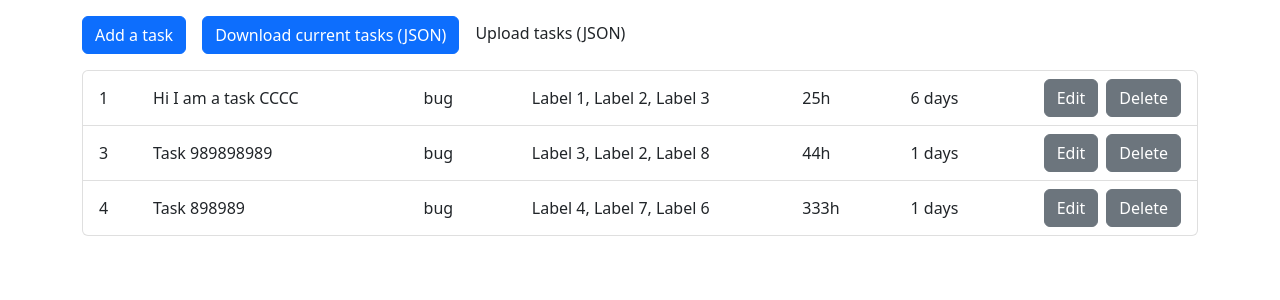
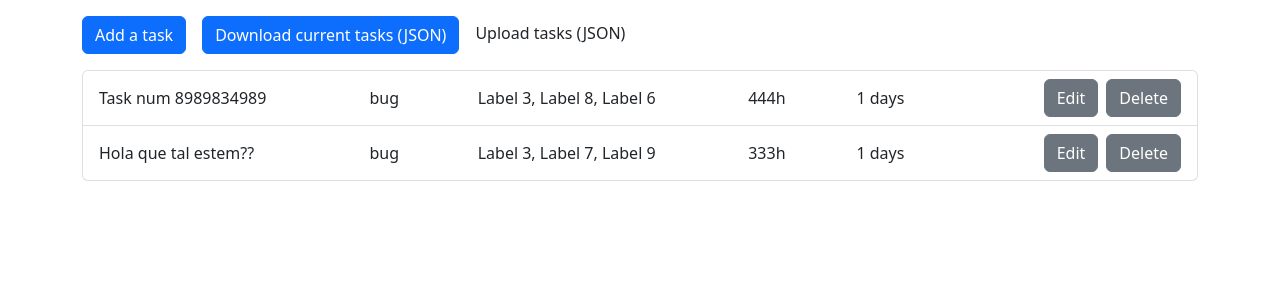
Before and after one commit to Xalsar/task-administrator, a Next.js app: page / in a window 1280 px wide. Shown: the top 300 px of the page. Built offline with nearby package versions, Linux system fonts and the light colour scheme.

Commit message:
Add id generator

```diff
--- a/data/tasks.json
+++ b/data/tasks.json
@@ -1 +1 @@
-[{"id":1,"name":"Hi I am a task CCCC","type":"bug","labels":[1,2,3],"timeSpend":25,"daysList":["2023-04-29T00:25:19.524Z","2023-04-29T00:25:19.524Z","2023-04-29T00:25:19.524Z","2023-04-29T00:25:19.524Z","2023-04-29T00:25:19.524Z","2023-04-29T00:25:19.524Z"]},{"name":"Task 989898989","type":"bug","labels":[3,2,8],"timeSpend":44,"daysList":["2023-04-11T00:00:00.000Z"],"id":3},{"name":"Task 898989","type":"bug","labels":[4,7,6],"timeSpend":333,"daysList":["2023-04-12T00:00:00.000Z"],"id":4}]
+[{"name":"Task num 8989834989","type":"bug","labels":[3,8,6],"timeSpend":444,"daysList":["2023-04-18T00:00:00.000Z"],"id":"lh20hym2v6kqrz868x"},{"name":"Hola que tal estem??","type":"bug","labels":[3,7,9],"timeSpend":333,"daysList":["2023-04-12T00:00:00.000Z"],"id":"lh20ixg7z4ch0pn6yii"}]
--- a/src/containers/TasksList/TasksList.module.scss
+++ b/src/containers/TasksList/TasksList.module.scss
@@ -9,19 +9,19 @@
 
   & > div {
     &:nth-child(1) {
-      width: 5%;
+      width: 25%;
     }
 
     &:nth-child(2) {
+      width: 10%;
+    }
+
+    &:nth-child(3) {
       width: 25%;
     }
 
-    &:nth-child(3) {
+    &:nth-child(4) {
       width: 10%;
-    }
-
-    &:nth-child(4) {
-      width: 25%;
     }
 
     &:nth-child(5) {
@@ -29,10 +29,6 @@
     }
 
     &:nth-child(6) {
-      width: 10%;
-    }
-
-    &:nth-child(7) {
       margin-left: auto;
     }
   }
--- a/src/containers/TasksList/TasksList.tsx
+++ b/src/containers/TasksList/TasksList.tsx
@@ -84,7 +84,6 @@ const TasksList = ({ startingTasks }: Props) => {
             <ListGroup>
               {tasksList.map((task: Task, index: number) => (
                 <ListGroup.Item className={classes.taskItem} key={index}>
-                  <div>{task.id}</div>
                   <div>{task.name}</div>
                   <div>{task.type}</div>
                   <div>{getLabelNamesFromIds(task.labels).join(", ")}</div>
--- a/src/containers/TasksList/hooks/use-tasksList.ts
+++ b/src/containers/TasksList/hooks/use-tasksList.ts
@@ -10,7 +10,7 @@ import axios from "axios";
 const useTasksList = (startingTasks: Task[]) => {
   const [showCreateTaskModal, setShowCreateTaskModal] = useState(false);
   const [tasksList, setTasksList] = useState<Task[]>(startingTasks);
-  const [taskIdToEdit, setTaskIdToEdit] = useState<number | undefined>();
+  const [taskIdToEdit, setTaskIdToEdit] = useState<string>();
 
   // CREATE TASK
   const handleClickOpenCreateTaskModal = () => setShowCreateTaskModal(true);
@@ -33,7 +33,7 @@ const useTasksList = (startingTasks: Task[]) => {
   };
 
   // REMOVE TASK
-  const handleClickRemoveTask = async (taskId: Number) => {
+  const handleClickRemoveTask = async (taskId: string) => {
     try {
       await axios.delete("http://localhost:3000/api/tasks/delete?id=" + taskId);
 
@@ -49,7 +49,7 @@ const useTasksList = (startingTasks: Task[]) => {
   const closeEditTaskModal = () => setTaskIdToEdit(undefined);
   const handleClickCloseEditTaskModal = closeEditTaskModal;
 
-  const handleClickEditTask = (taskId: number) => {
+  const handleClickEditTask = (taskId: string) => {
     setTaskIdToEdit(taskId);
   };
 
--- a/src/pages/api/tasks/add.ts
+++ b/src/pages/api/tasks/add.ts
@@ -2,6 +2,7 @@ import type { NextApiRequest, NextApiResponse } from "next";
 
 import { promises as fs } from "fs";
 
+import uid from "@/utils/uid";
 import getDataPath from "@/utils/api/getDataPath";
 import readFile from "@/utils/api/readFile";
 import checkIfDataIsATask from "@/utils/checkIfDataIsATask";
@@ -23,7 +24,7 @@ export default async function handler(
 
     const tasksList = JSON.parse(fileContents);
 
-    const taskToAdd = { ...enteringData, id: tasksList.length + 1 };
+    const taskToAdd = { ...enteringData, id: uid() };
     const updatedTasksList = [...tasksList, taskToAdd];
 
     const jsonDirectory = getDataPath();
--- /dev/null
+++ b/src/utils/uid.ts
@@ -0,0 +1,5 @@
+const uid = function () {
+  return Date.now().toString(36) + Math.random().toString(36).substr(2);
+};
+
+export default uid;
--- a/types/Task.ts
+++ b/types/Task.ts
@@ -1,5 +1,5 @@
 type Task = {
-  id: number;
+  id: string;
   name: string;
   type: string;
   labels: number[];
```
